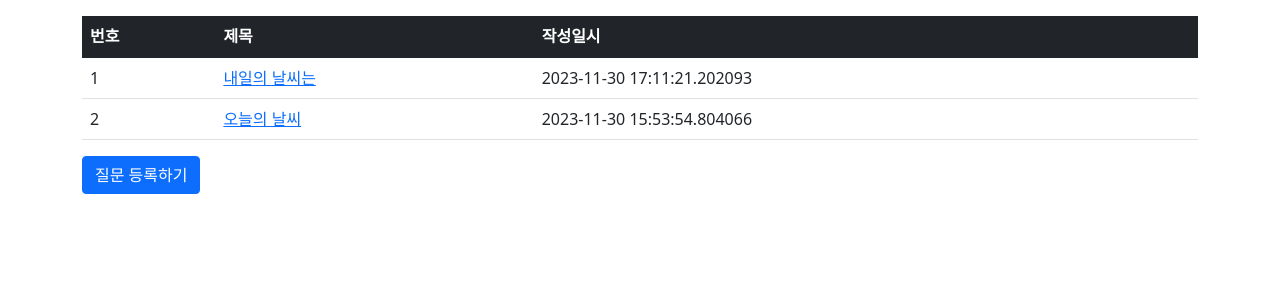
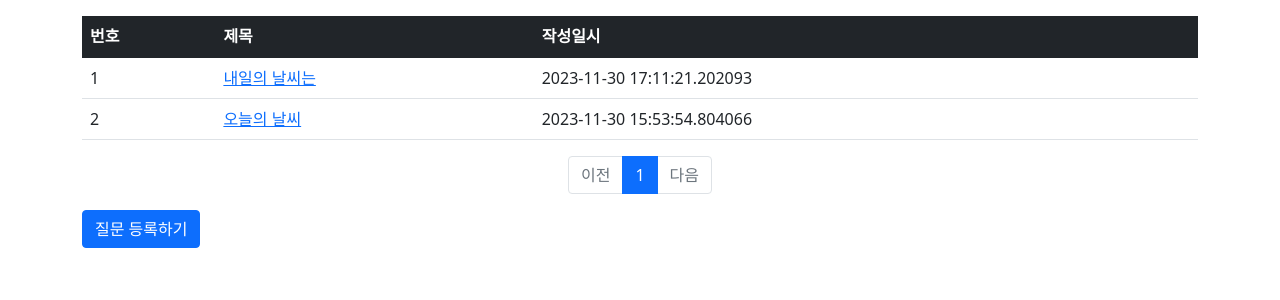
Before and after one commit to duck82father/flask_ex_02, a Flask app: page /question/list/ in a window 1280 px wide. Shown: the part 57-357 px from the top of the page. Run offline with Flask 3, Linux system fonts and the light colour scheme; some libraries are stand-ins or nearby versions.

Commit message:
3-02 게시판 페이징

```diff
--- a/board/templates/question/question_list.html
+++ b/board/templates/question/question_list.html
@@ -12,7 +12,7 @@
         </thead>
         <tbody>
         {% if question_list %}
-            {% for question in question_list %}
+            {% for question in question_list.items %}
             <tr>
                 <td>{{ loop.index }}</td>
                 <td>
@@ -28,6 +28,52 @@
         {% endif %}
         </tbody>
     </table>
+
+    <!-- 페이징처리 시작 -->
+    <ul class="pagination justify-content-center">
+        <!-- 이전페이지 -->
+        {% if question_list.has_prev %}
+        <li class="page-item">
+            <a class="page-link" href="?page={{ question_list.prev_num }}">이전</a>
+        </li>
+        {% else %}
+        <li class="page-item disabled">
+            <a class="page-link" tabindex="-1" aria-disabled="true" href="javascript:void(0)">이전</a>
+        </li>
+        {% endif %}
+        <!-- 페이지번호 -->
+        {% for page_num in question_list.iter_pages() %}
+            {% if page_num %}
+                {% if page_num != question_list.page %}
+                <li class="page-item">
+                    <a class="page-link" href="?page={{ page_num }}">{{ page_num }}</a>
+                </li>
+                {% else %}
+                <li class="page-item active" aria-current="page">
+                    <a class="page-link" href="javascript:void(0)">{{ page_num }}</a>
+                </li>
+                {% endif %}
+            {% else %}
+            <li class="disabled">
+                <a class="page-link" href="javascript:void(0)">...</a>
+            </li>
+            {% endif %}
+        {% endfor %}
+        <!-- 다음페이지 -->
+        {% if question_list.has_next %}
+        <li class="page-item">
+            <a class="page-link" href="?page={{ question_list.next_num }}">다음</a>
+        </li>
+        {% else %}
+        <li class="page-item disabled">
+            <a class="page-link" tabindex="-1" aria-disabled="true" href="javascript:void(0)">다음</a>
+        </li>
+        {% endif %}
+    </ul>
+    <!-- 페이징처리 끝 -->
+
+
+
     <a href="{{ url_for('question.create') }}" class="btn btn-primary">질문 등록하기</a>
 </div>
 {% endblock content %}
--- a/board/views/question_views.py
+++ b/board/views/question_views.py
@@ -12,7 +12,9 @@ bp = Blueprint('question', __name__, url_prefix='/question')
 
 @bp.route('/list/')
 def list():
+    page = request.args.get('page', type=int, default=1)
     question_list = Question.query.order_by(Question.create_date.desc())
+    question_list = question_list.paginate(page=page, per_page=10)
     return render_template('question/question_list.html', question_list=question_list)
 
 @bp.route('/detail/<int:question_id>/')
```
